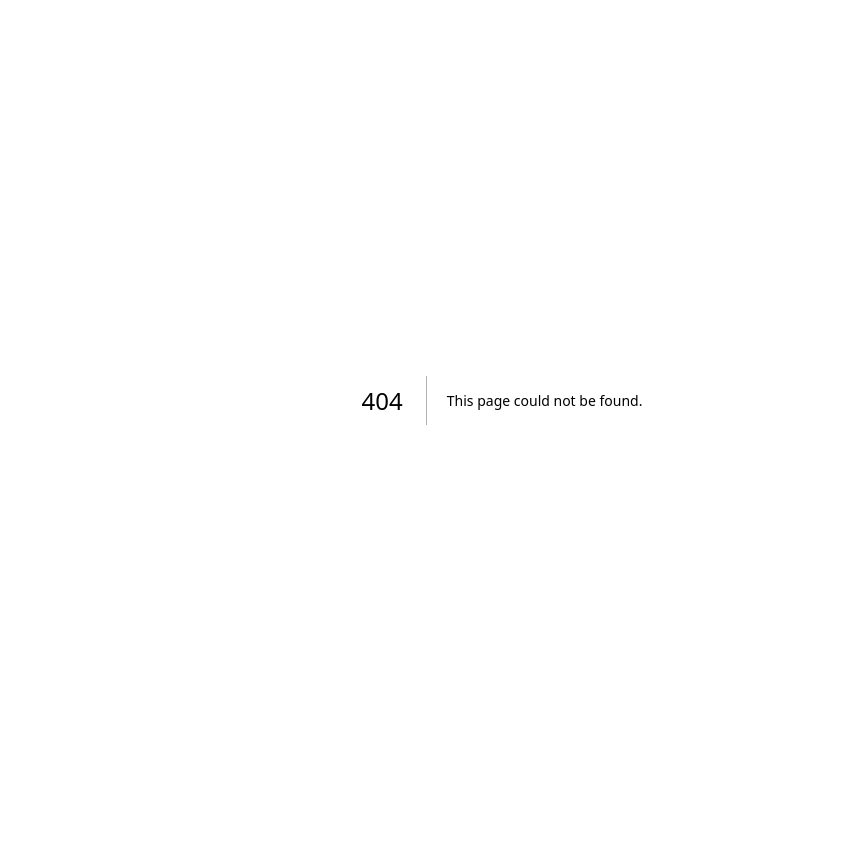
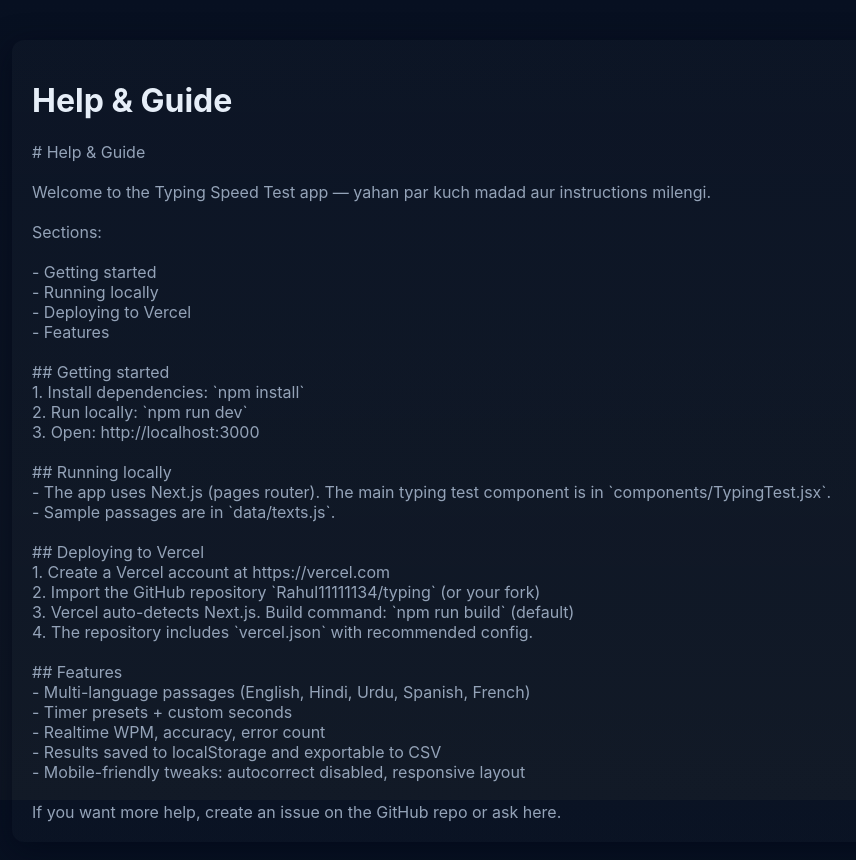
Before and after one commit to Rahul11111134/typing, a Next.js app: page /help in a window 1280 px wide. Before the commit this address had no page. Shown: the top 860 px of the page, without its empty margins (138-994 px from the left). Before the commit the page ends 800 px from the top, so only its background shows below. Built offline with nearby package versions, Linux system fonts and the light colour scheme.

Commit message:
docs: add help page and vercel config

```diff
--- /dev/null
+++ b/app/help.md
@@ -0,0 +1,34 @@
+# Help & Guide
+
+Welcome to the Typing Speed Test app — yahan par kuch madad aur instructions milengi.
+
+Sections:
+
+- Getting started
+- Running locally
+- Deploying to Vercel
+- Features
+
+## Getting started
+1. Install dependencies: `npm install`
+2. Run locally: `npm run dev`
+3. Open: http://localhost:3000
+
+## Running locally
+- The app uses Next.js (pages router). The main typing test component is in `components/TypingTest.jsx`.
+- Sample passages are in `data/texts.js`.
+
+## Deploying to Vercel
+1. Create a Vercel account at https://vercel.com
+2. Import the GitHub repository `Rahul11111134/typing` (or your fork)
+3. Vercel auto-detects Next.js. Build command: `npm run build` (default)
+4. The repository includes `vercel.json` with recommended config.
+
+## Features
+- Multi-language passages (English, Hindi, Urdu, Spanish, French)
+- Timer presets + custom seconds
+- Realtime WPM, accuracy, error count
+- Results saved to localStorage and exportable to CSV
+- Mobile-friendly tweaks: autocorrect disabled, responsive layout
+
+If you want more help, create an issue on the GitHub repo or ask here.
--- /dev/null
+++ b/pages/help.js
@@ -0,0 +1,22 @@
+import React from 'react'
+import fs from 'fs'
+import path from 'path'
+
+export default function Help({ content }){
+  return (
+    <main className="page">
+      <div className="container">
+        <div className="card">
+          <h1>Help & Guide</h1>
+          <div style={{whiteSpace:'pre-wrap',color:'var(--muted)'}}>{content}</div>
+        </div>
+      </div>
+    </main>
+  )
+}
+
+export async function getStaticProps(){
+  const file = path.join(process.cwd(),'app','help.md')
+  const content = fs.readFileSync(file,'utf8')
+  return { props: { content } }
+}
```
Also changed, not shown: vercel.json (added), 1 other file (tests, documents, lock files or other folders).
